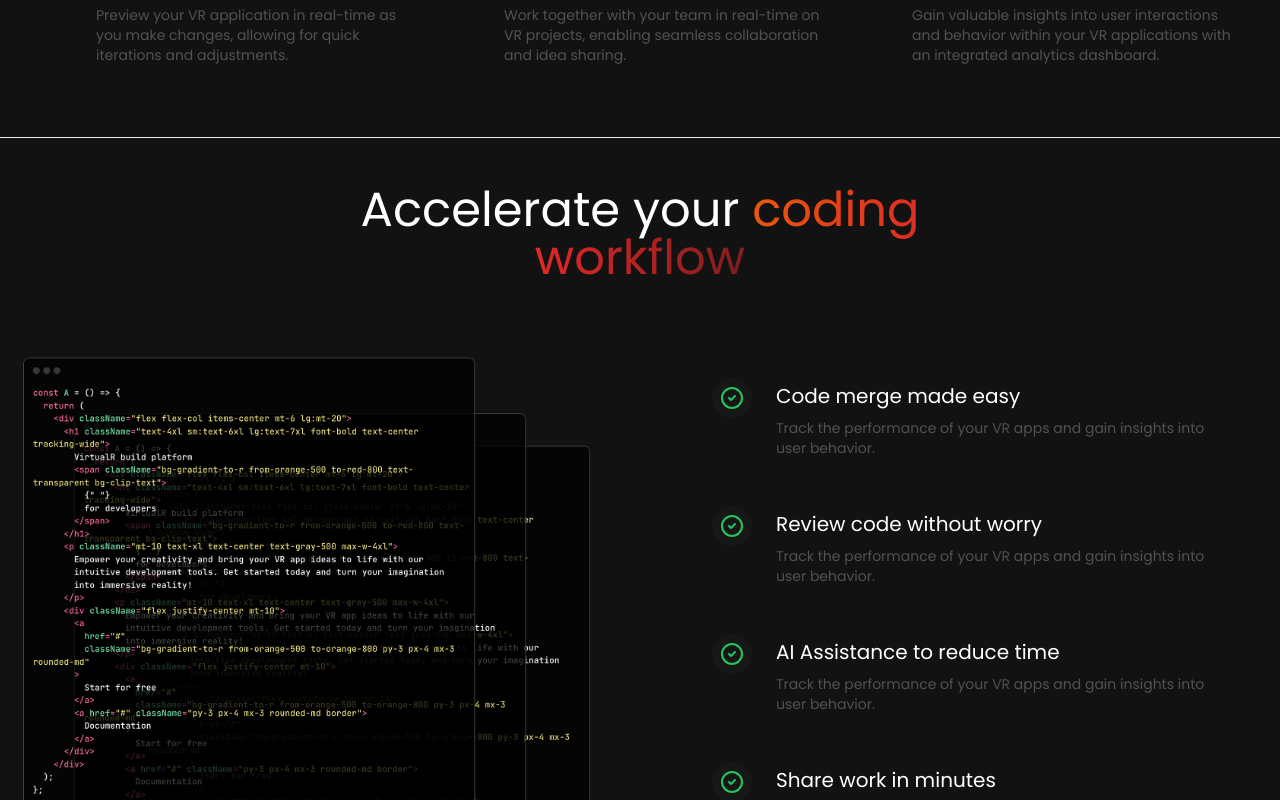
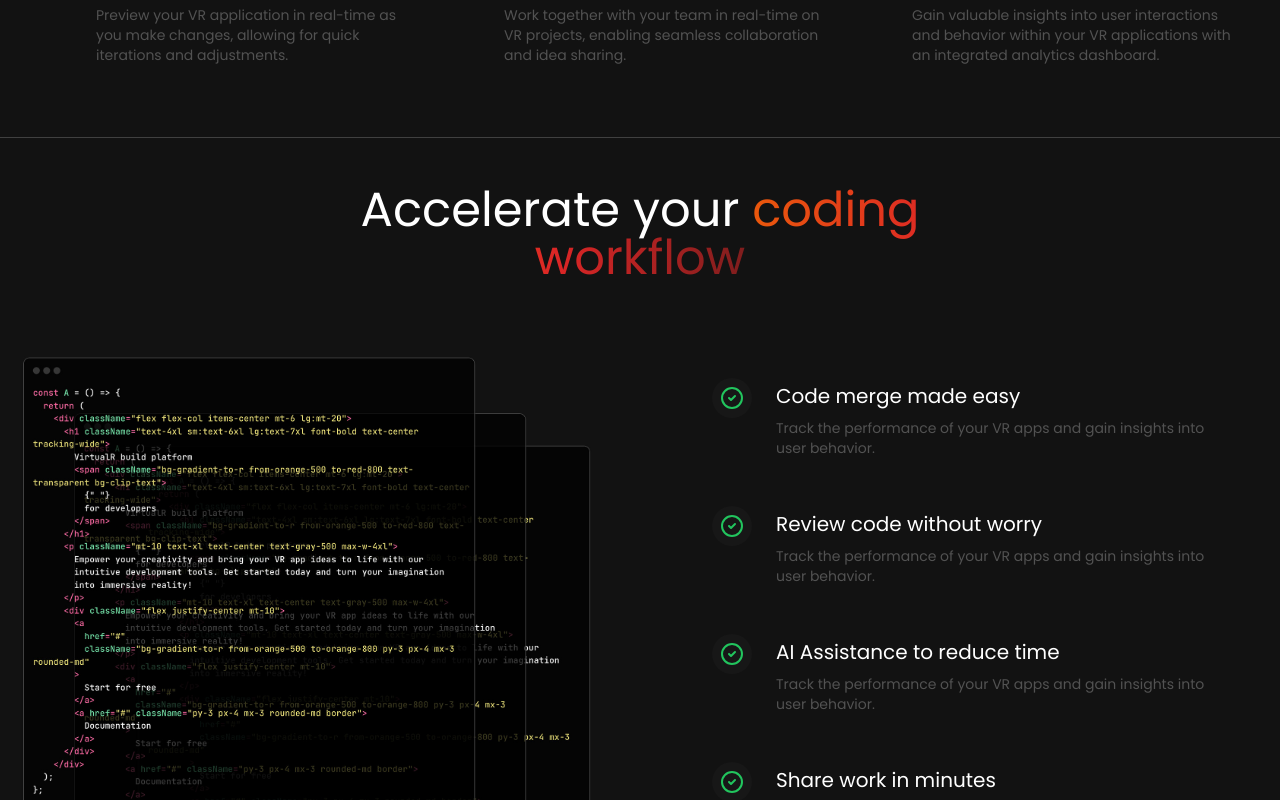
Before and after one commit to therazahussain/VirtualR---tailwind-project, a React (Create React App) app: page / in a window 1280 px wide. Shown: the part 940-1740 px from the top of the page. Built offline with nearby package versions, Linux system fonts and the light colour scheme; the HTML template or start-up script is replaced by a standard one.

Commit message:
ui bugs resolved

```diff
--- a/src/components/WorkFlow.jsx
+++ b/src/components/WorkFlow.jsx
@@ -6,7 +6,7 @@ import { CheckCircle2 } from "lucide-react";
 const WorkFlow = () => {
   return (
     <>
-      <div className="border-t pt-12 flex items-center flex-col gap-12">
+      <div className="border-t border-neutral-700 pt-12 flex items-center flex-col gap-12">
         <h1 className="text-2xl md:text-3xl lg:text-5xl w-full md:w-1/2 text-center leading-14 border-neutral-800">
           Accelerate your{" "}
           <span className="bg-gradient-to-r from-orange-600 via-red-600 to-red-900 text-transparent bg-clip-text">
```
